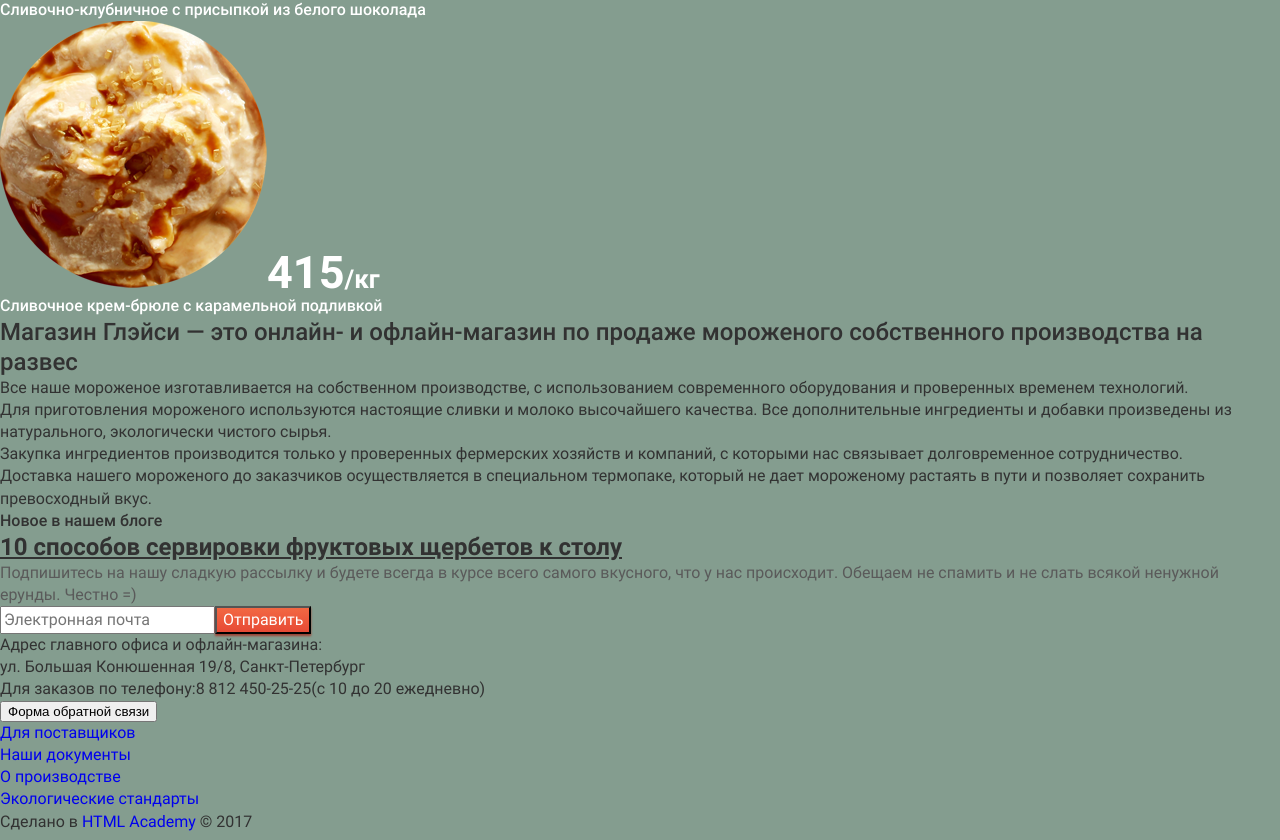
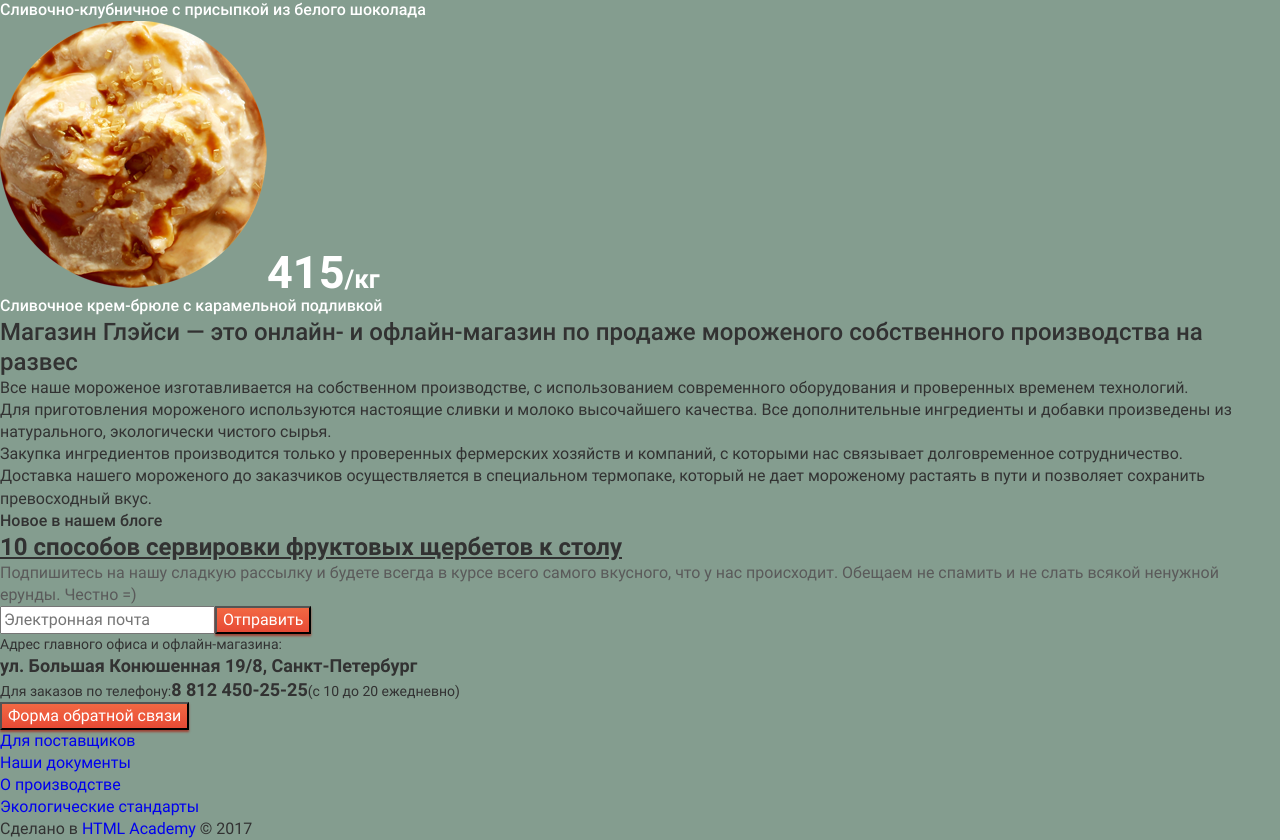
Before and after one commit to maximshigaev/gllacy, a React (Create React App) app: page / in a window 1280 px wide. Shown: the part 2094-2934 px from the top of the page. Built offline with nearby package versions, Linux system fonts and the light colour scheme.

Commit message:
add basic styles for the Contacts component

```diff
--- a/src/components/Contacts/Contacts.tsx
+++ b/src/components/Contacts/Contacts.tsx
@@ -1,21 +1,30 @@
 import { FC } from 'react';
+
+// Styles
+import './contacts.scss';
 
 export const Contacts: FC = () => (
   <section>
     <h2 className="visually-hidden">Контакты</h2>
     <div>
-      <p>
+      <p className="contacts__text">
         Адрес главного офиса и офлайн-магазина:
       </p>
-      <p>
+      <p className="contacts__address">
         ул. Большая Конюшенная 19/8, Санкт-Петербург
       </p>
-      <p>
+      <p className="contacts__text">
         Для заказов по телефону:
-        <span>8 812 450-25-25</span>
+        <span className="contacts__phone">8 812 450-25-25</span>
         (с 10 до 20 ежедневно)
       </p>
-      <button type="button" title="Форма обратной связи">Форма обратной связи</button>
+      <button
+        className="button"
+        type="button"
+        title="Форма обратной связи"
+      >
+        Форма обратной связи
+      </button>
     </div>
   </section>
 );
--- /dev/null
+++ b/src/components/Contacts/contacts.scss
@@ -0,0 +1,13 @@
+.contacts {
+  &__text {
+    font-size: 14px;
+    line-height: 1.43;
+  }
+
+  &__address,
+  &__phone {
+    font-size: 18px;
+    font-weight: bold;
+    line-height: 1.33;
+  }
+}
```
